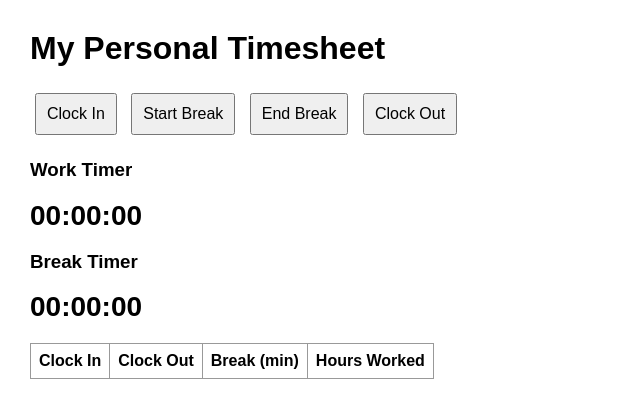
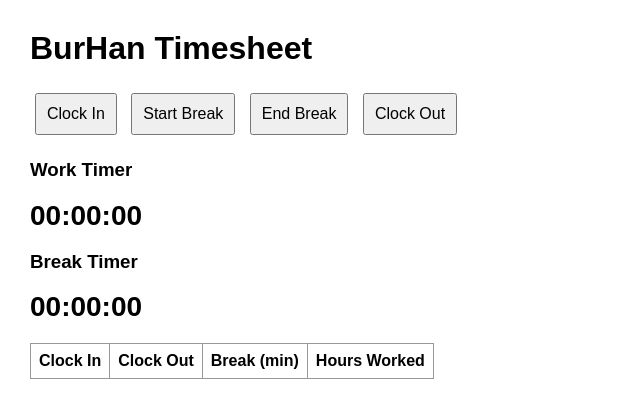
Before and after one commit to SMALLSAMMY606/my-timesheet1, a plain HTML site: page index.html in a window 1280 px wide. Shown: the whole page, without its empty margins (0-640 px from the left). Drawn offline with Linux system fonts and the light colour scheme.

Commit message:
Update index.html

```diff
--- a/index.html
+++ b/index.html
@@ -33,7 +33,7 @@ padding:8px;
 
 <body>
 
-<h1>My Personal Timesheet</h1>
+<h1>BurHan Timesheet</h1>
 
 <button onclick="clockIn()">Clock In</button>
 <button onclick="startBreak()">Start Break</button>
```
